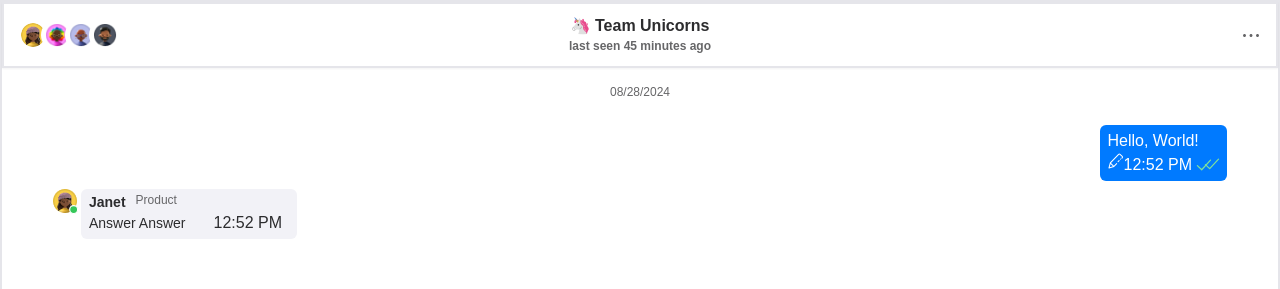
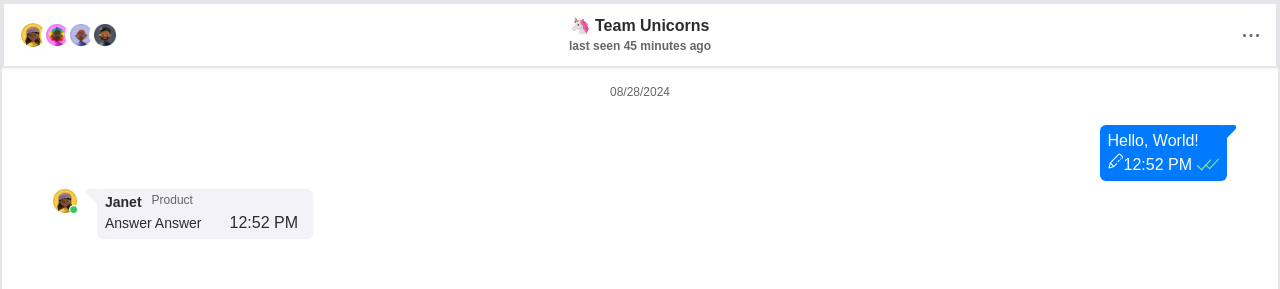
Before and after one commit to IliaTretiak/test_joytechnology, a Next.js app: page / in a window 1280 px wide. Shown: the top 289 px of the page. Built offline with nearby package versions, Linux system fonts and the light colour scheme.

Commit message:
Added tails

```diff
--- a/src/components/messager/answer.tsx
+++ b/src/components/messager/answer.tsx
@@ -2,6 +2,8 @@ import check from '../../assets/images/check.svg'
 import Image from 'next/image'
 import indicator from '../../assets/images/indicator.svg'
 import dayjs from 'dayjs'
+import tail from '../../assets/images/tail_grey.svg'
+
 
 import { FC } from 'react';
 interface MessageProps {
@@ -17,7 +19,7 @@ const Answer:FC<MessageProps> = ({
     src
 }) => {
     return (
-        <div className="flex justify-start pr-20 pl-[51px] gap-1 relative">
+        <div className="flex justify-start pr-20 pl-[51px] gap-5 relative">
             <div>
             <Image
             // src="/images/avatar_01.png"
@@ -34,6 +36,13 @@ const Answer:FC<MessageProps> = ({
             alt="онлайн индикатор"
             />
             </div>
+            <img
+            className='absolute bottom-[30px] left-[83px]'
+            src={tail.src}
+            width={16}
+            height={16}
+            alt=' '
+            ></img>
             <div className='
             bg-[#F2F2F7]
             text-[#2C2C2E]
--- a/src/components/messager/index.tsx
+++ b/src/components/messager/index.tsx
@@ -10,6 +10,7 @@ import dayjs from 'dayjs'
 const Bubble = () => {
     const storage = window.localStorage;
     const [message, setMessage] = useState<any>(storage.getItem("message"))
+
 
     const { messager, addMessage } = useStore();
 
--- a/src/components/messager/message.tsx
+++ b/src/components/messager/message.tsx
@@ -1,6 +1,7 @@
 import useStore from '../../stores/store'
 import check from '../../assets/images/check.svg'
 import pen from '../../assets/images/pen.svg'
+import tail from '../../assets/images/tail.svg'
 import { FC } from 'react';
 import dayjs from 'dayjs'
 
@@ -38,6 +39,13 @@ const Message:FC<InputProps> = ({
                             </img>
                             <img width={16} height={8} src={check.src} alt='статус сообщения'>
                             </img>
+                            <img
+                            className='absolute bottom-[32px] left-[25px]'
+                            src={tail.src}
+                            width={16}
+                            height={16}
+                            alt=' '
+                            ></img>
                         </div>
                     </div>
                 </div>
--- a/src/components/messager/upload.tsx
+++ b/src/components/messager/upload.tsx
@@ -17,8 +17,8 @@ const Upload:FC<InputProps> = ({
                 />
                 <label htmlFor="profile_pic">
                 <img
-                className='cursor-pointer	'
-                onClick={handleChange}
+                // className='cursor-pointer	'
+                // onClick={handleChange}
                 src={dog.src} alt='загрузить изображение'>
                 </img>
                 </label>
```
Also changed, not shown: src/assets/images/tail.svg (added), src/assets/images/tail_grey.svg (added).
